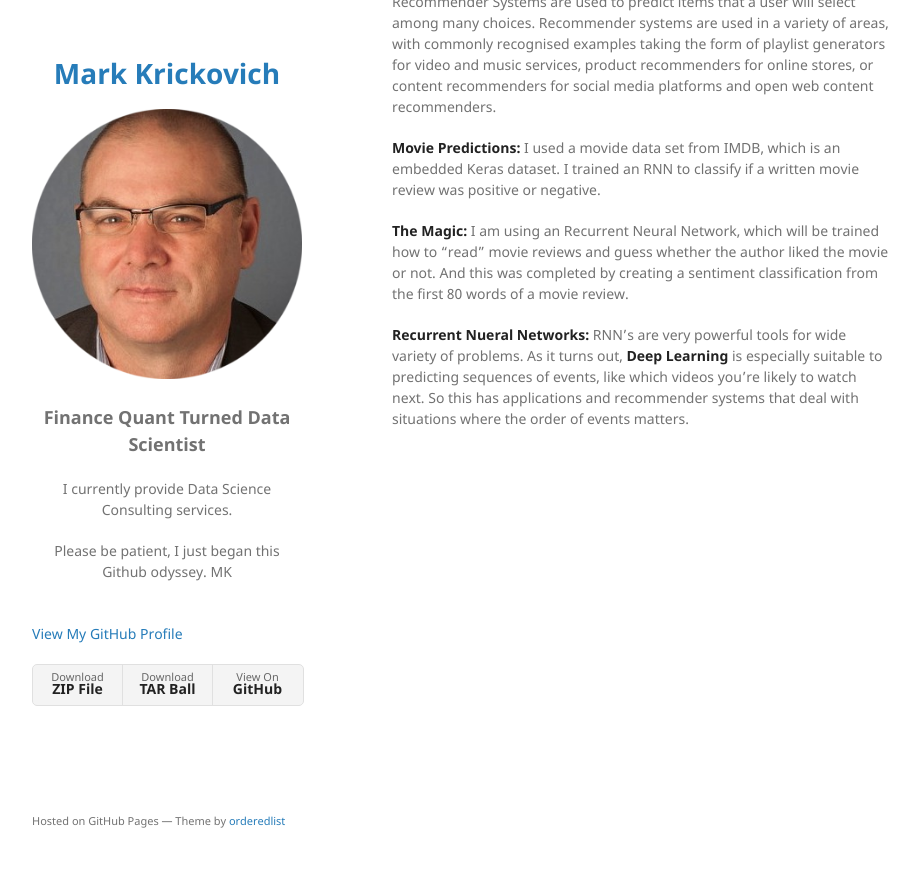
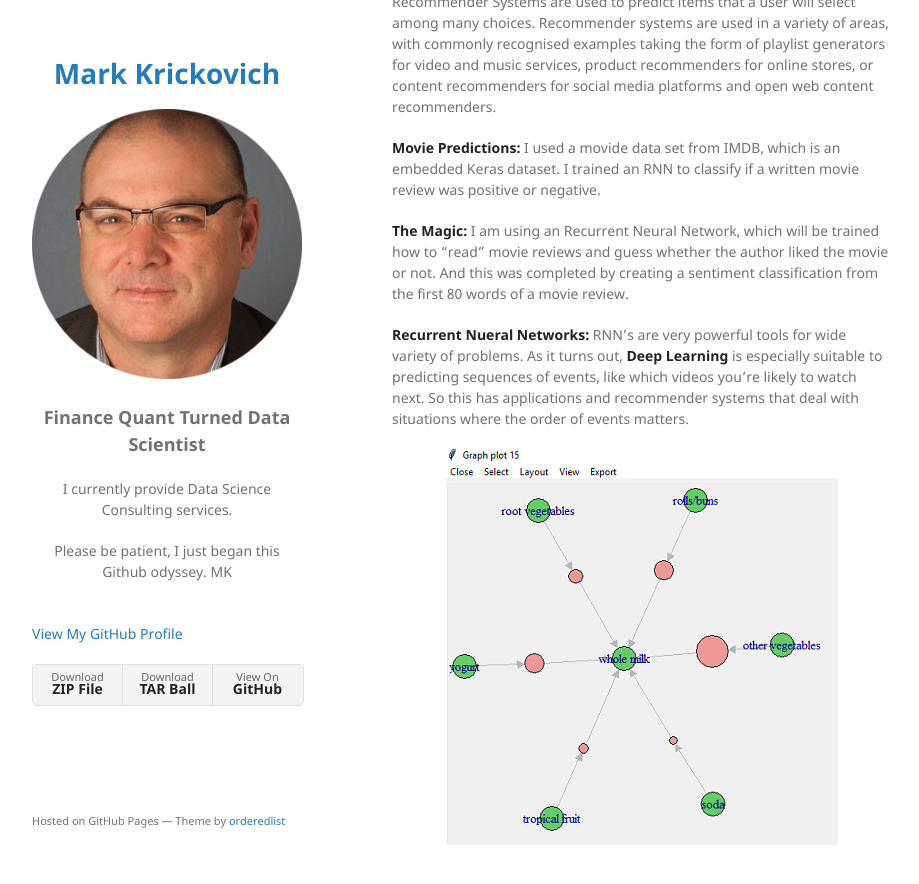
Before and after one commit to MarkKrickovich/MarkKrickovich.github.io, a Jekyll site: the page built from index.md, in a window 1280 px wide and 900 px high, scrolled down 1270 px. Shown: the top 884 px of the window, without its empty margins (178-1097 px from the left). Built offline with Jekyll 4.4.1, drawn with Linux system fonts in a browser that asks for light colours; our own code applies the rules of GitHub Pages for plain Markdown files.

Commit message:
Update index.md

```diff
--- a/index.md
+++ b/index.md
@@ -26,3 +26,5 @@ Recommender Systems are used to predict items that a user will select among many
 **The Magic:** I am using an Recurrent Neural Network, which will be trained how to "read" movie reviews and guess whether the author liked the movie or not. And this was completed by creating a sentiment classification from the first 80 words of a movie review.<br>
 
 **Recurrent Nueral Networks:** RNN's are very powerful tools for wide variety of problems.  As it turns out, **Deep Learning** is especially suitable to predicting sequences of events, like which videos you're likely to watch next.  So this has applications and recommender systems that deal with situations where the order of events matters.
+
+<center><img src="assets/img/R Apriori Graph Plot.PNG"/></center>
```
